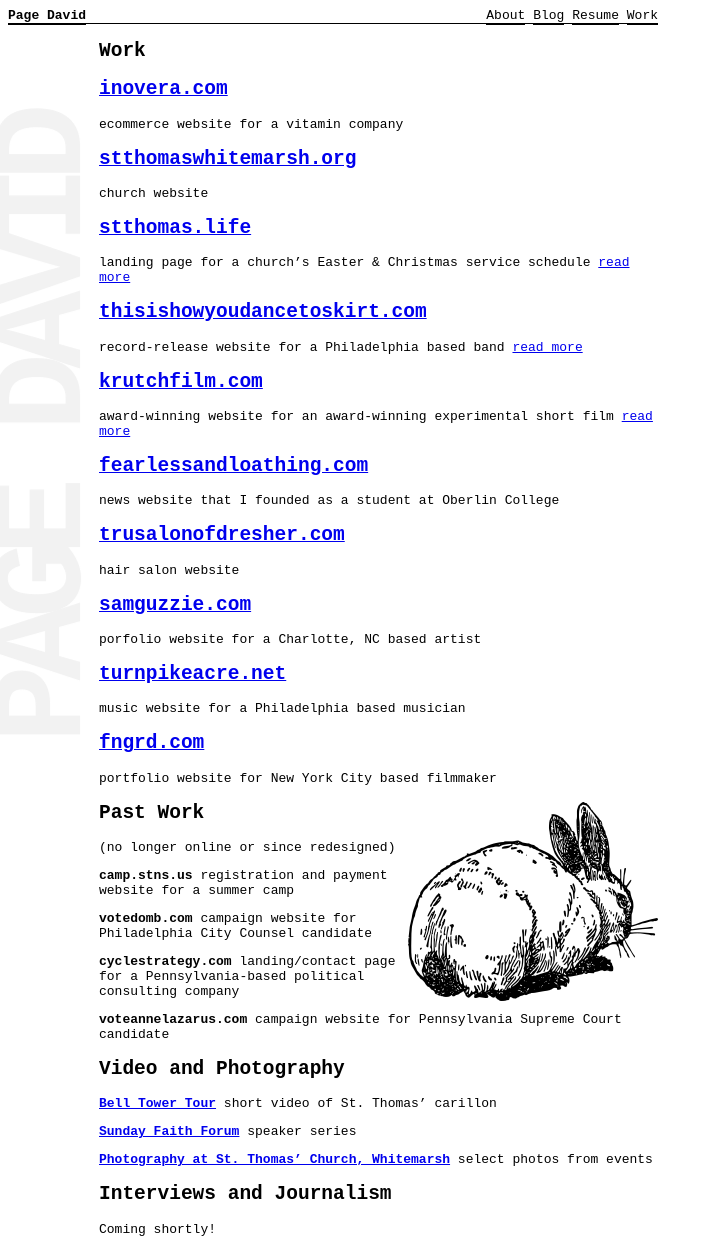
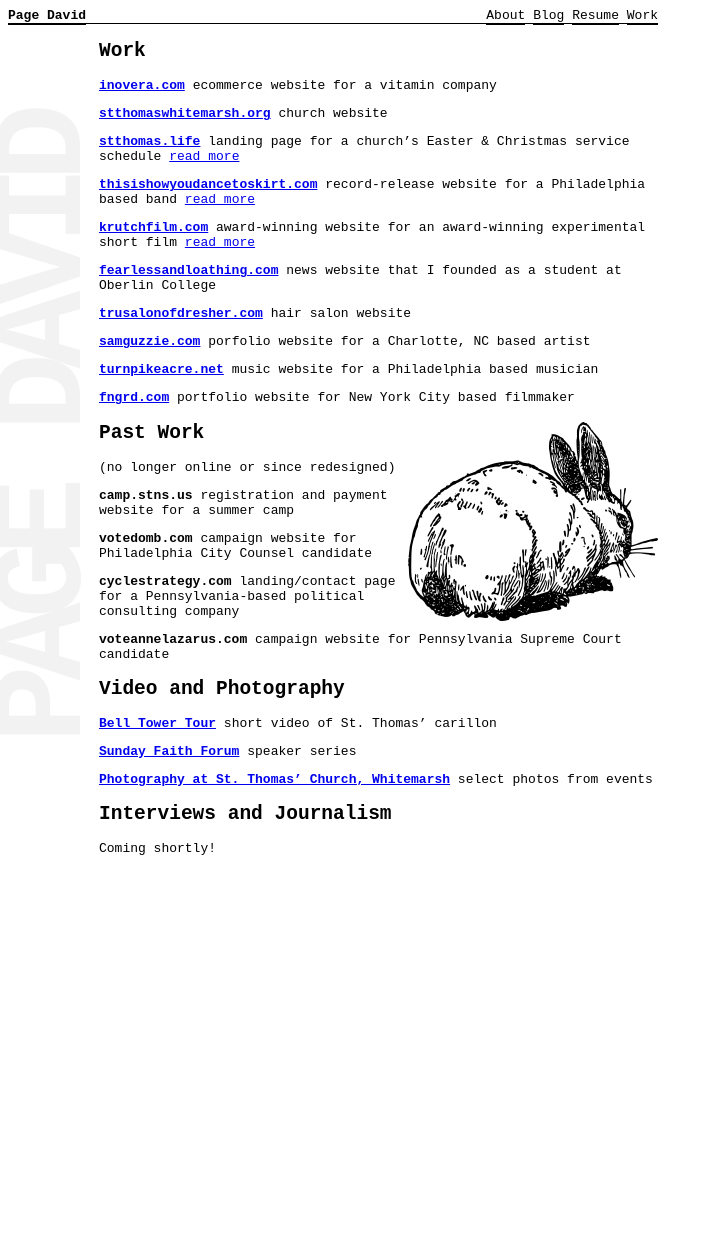
Before and after one commit to pagedavid/pagedavid.github.io, a Jekyll site: the page built from work.md, in a window 1280 px wide. Shown: the whole page, without its empty margins (0-721 px from the left). Built offline with Jekyll 4.4.1, drawn with Linux system fonts in a browser that asks for light colours; after the commit the page ends 900 px from its top, so only the background shows below that.

Commit message:
URLs no longer h2

```diff
--- a/work.md
+++ b/work.md
@@ -4,34 +4,34 @@ title: Work
 permalink: /work/
 ---
 {% include relative.html %}
-## [inovera.com](https://inovera.com)
+**[inovera.com](https://inovera.com)**
 ecommerce website for a vitamin company
 
-## [stthomaswhitemarsh.org](http://stthomaswhitemarsh.org)
+**[stthomaswhitemarsh.org](http://stthomaswhitemarsh.org)**
 church website
 
-## [stthomas.life](http://stthomas.life)
+**[stthomas.life](http://stthomas.life)**
 landing page for a church's Easter & Christmas service schedule [read more]({{ site.baseurl }}{% post_url 2017-09-22-making-stthomas-life %})
 
-## [thisishowyoudancetoskirt.com](http://thisishowyoudancetoskirt.com)
+**[thisishowyoudancetoskirt.com](http://thisishowyoudancetoskirt.com)**
 record-release website for a Philadelphia based band [read more]({{ site.baseurl }}{% post_url 2017-09-22-making-thisishowyoudancetoskirt-com %})
 
-## [krutchfilm.com](http://krutchfilm.com)
+**[krutchfilm.com](http://krutchfilm.com)**
 award-winning website for an award-winning experimental short film [read more]({{ site.baseurl }}{% post_url 2017-09-22-making-krutchfilm-com %})
 
-## [fearlessandloathing.com](http://fearlessandloathing.com)
+**[fearlessandloathing.com](http://fearlessandloathing.com)**
 news website that I founded as a student at Oberlin College
 
-## [trusalonofdresher.com](http://trusalonofdresher.com/)
+**[trusalonofdresher.com](http://trusalonofdresher.com/)**
 hair salon website
 
-## [samguzzie.com](http://samguzzie.com)
+**[samguzzie.com](http://samguzzie.com)**
 porfolio website for a Charlotte, NC based artist
 
-## [turnpikeacre.net](http://turnpikeacre.net/)
+**[turnpikeacre.net](http://turnpikeacre.net/)**
 music website for a Philadelphia based musician
 
-## [fngrd.com](http://fngrd.com)
+**[fngrd.com](http://fngrd.com)**
 portfolio website for New York City based filmmaker
 
 ## Past Work ![Bunny]({{relative}}/assets/bunny.png){:class="float-right"}
```
